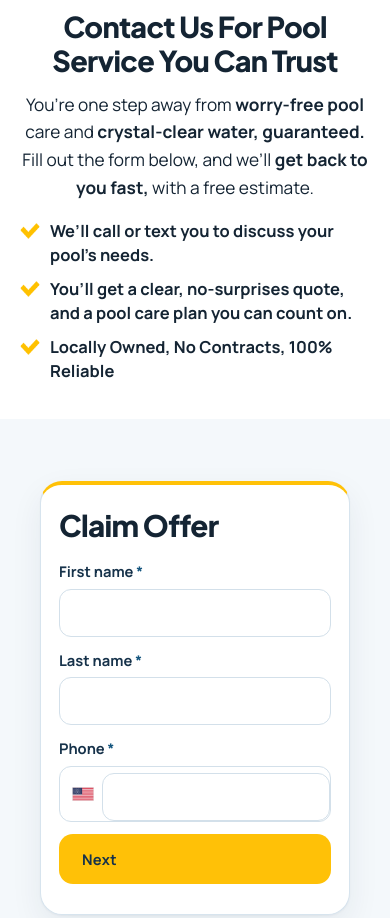
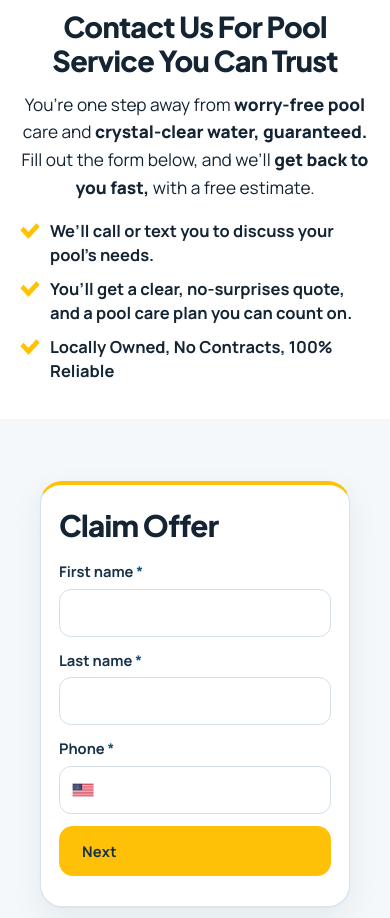
Before and after one commit to pradomanuel95/blueoperator-preview, a plain HTML site: page contact-us-aiper/index.html in a window 390 px wide. Shown: the part 858-1776 px from the top of the page. Drawn offline with Linux system fonts and the light colour scheme.

Commit message:
Campaign pages: fix double border on phone field

```diff
--- a/css/campaign.css
+++ b/css/campaign.css
@@ -142,3 +142,6 @@
 .cp-info a { overflow-wrap: normal; word-break: normal; }
 @media (max-width: 420px) { .cp-info a { overflow-wrap: anywhere; } }
 .cp-form .estimate-card label.check { display: flex; align-items: center; gap: 10px; margin-bottom: 10px; }
+.cp-bonus-grid { max-width: 920px; margin-left: auto; margin-right: auto; }
+.cp-head .cp-intro strong { color: var(--ink); font-weight: 800; }
+.page-campaign .estimate-card .phone-field input[type="tel"] { border: 0; margin: 0; min-height: 46px; padding-left: 0; background: transparent; }
```
